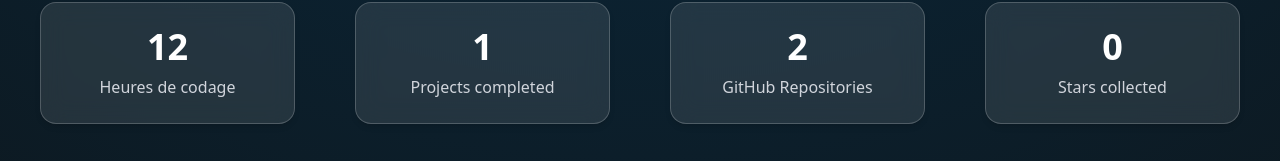
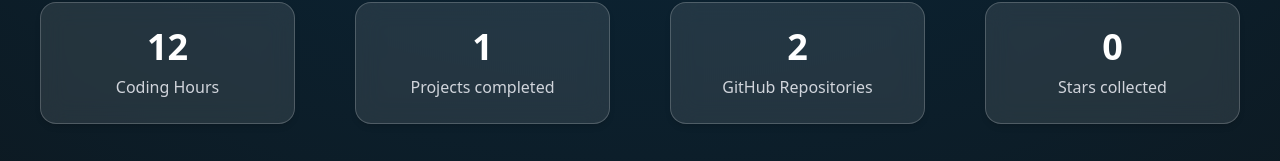
Before and after one commit to axelio-dev/portfolio, a Next.js app: page / in a window 1280 px wide. Shown: the part 1852-2013 px from the top of the page. Built offline with nearby package versions, Linux system fonts and the light colour scheme.

Commit message:
Translation of a statistics element

```diff
--- a/src/ui/Stats.tsx
+++ b/src/ui/Stats.tsx
@@ -3,7 +3,7 @@
     <div className="flex justify-around gap-15 mr-[40px] ml-[40px]">
       <div className="flex-1 flex flex-col items-center justify-center text-center p-6 bg-white/10 backdrop-blur-md border border-white/20 rounded-2xl shadow-md transition-transform duration-500 ease-in-out hover:scale-105 hover:shadow-blue-500/40 hover:border-blue-500">
         <div className="text-4xl text-white font-bold">12</div>
-        <div className="mt-2 text-gray-300">Heures de codage</div>
+        <div className="mt-2 text-gray-300">Coding Hours</div>
       </div>
 
       <div className="flex-1 flex flex-col items-center justify-center text-center p-6 bg-white/10 backdrop-blur-md border border-white/20 rounded-2xl shadow-md transition-transform duration-500 ease-in-out hover:scale-105 hover:shadow-blue-500/40 hover:border-blue-500">
```
